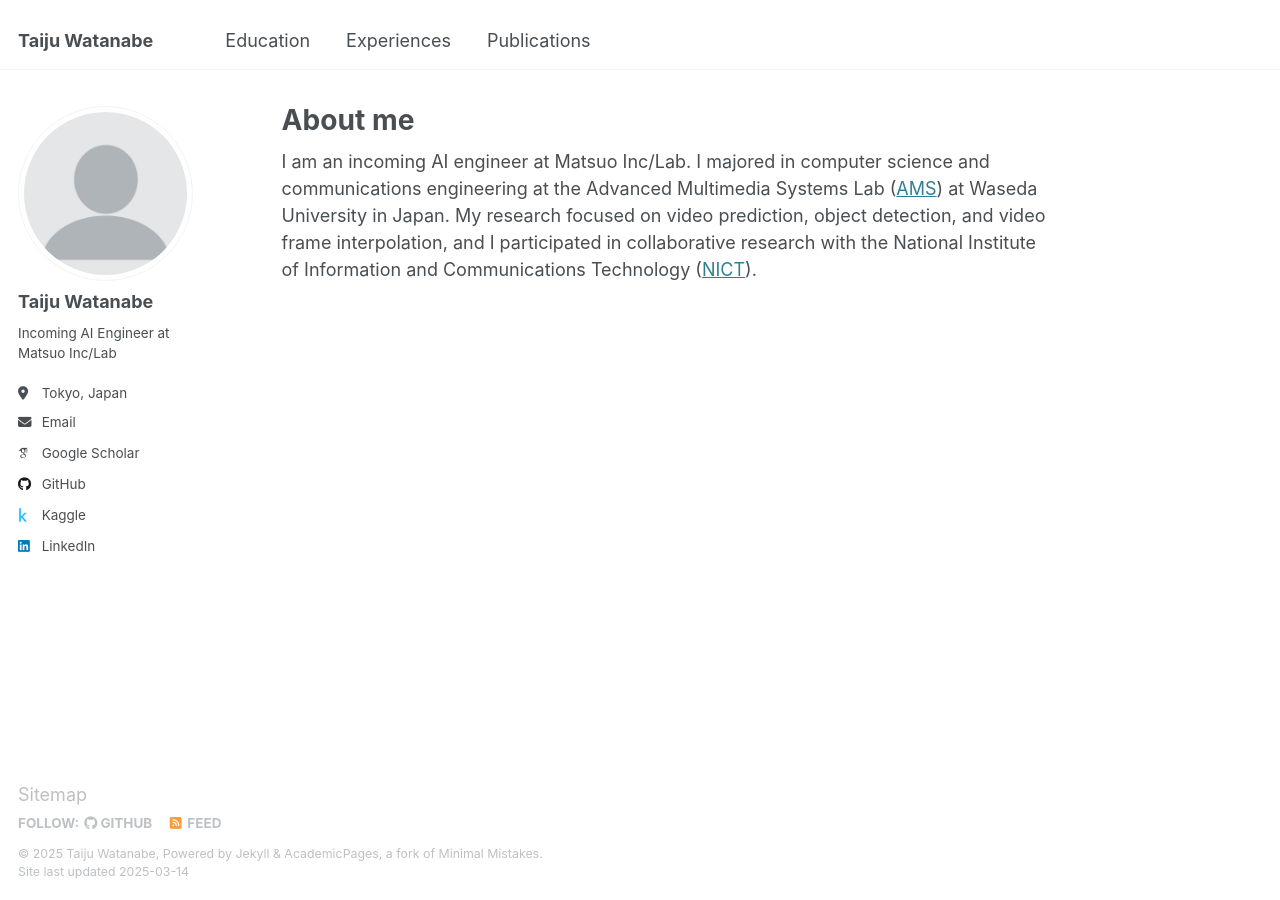
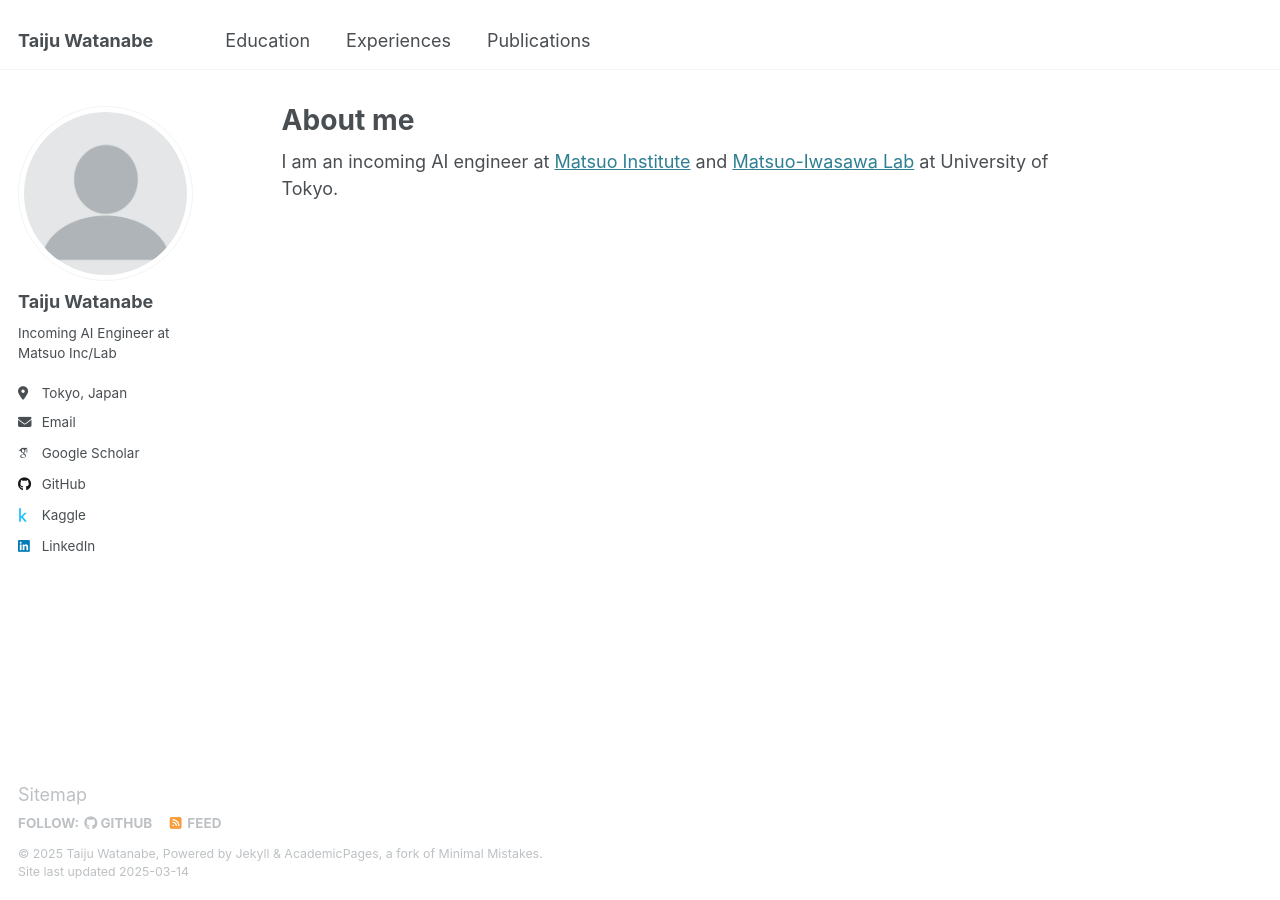
Before and after one commit to rook86/rook86.github.io, a Jekyll site: the page built from _pages/about.md, in a window 1280 px wide. Built offline with Jekyll 4.4.1, drawn with Linux system fonts in a browser that asks for light colours; some web fonts are replaced.

Commit message:
Update about.md

```diff
--- a/_pages/about.md
+++ b/_pages/about.md
@@ -7,4 +7,4 @@
   - /about.html
 ---
 
-I am an incoming AI engineer at Matsuo Inc/Lab. I majored in computer science and communications engineering at the Advanced Multimedia Systems Lab ([AMS](https://www.ams.giti.waseda.ac.jp/)) at Waseda University in Japan. My research focused on video prediction, object detection, and video frame interpolation, and I participated in collaborative research with the National Institute of Information and Communications Technology ([NICT](https://www.nict.go.jp/)).
+I am an incoming AI engineer at [Matsuo Institute](https://matsuo-institute.com/) and [Matsuo-Iwasawa Lab](https://weblab.t.u-tokyo.ac.jp/en/) at University of Tokyo.
```
